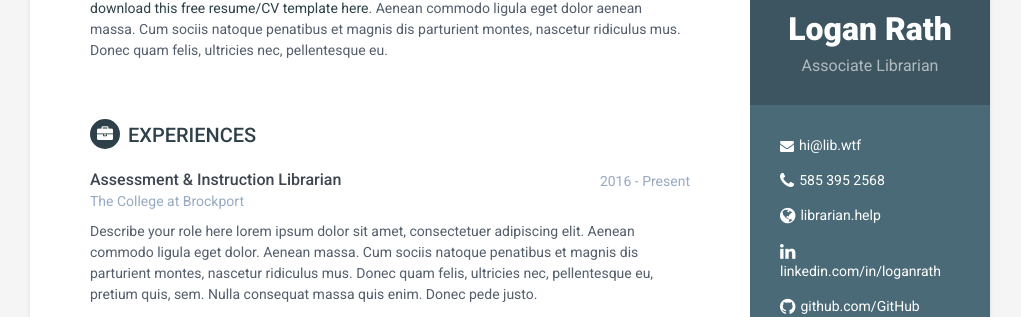
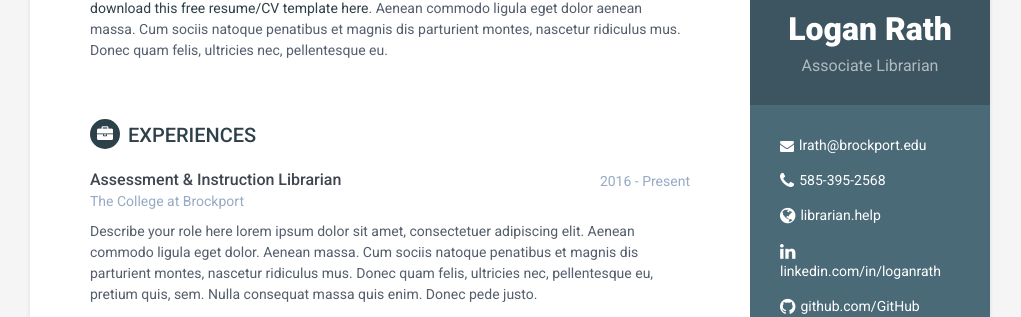
Before and after one commit to loganrath/CV, a Jekyll site: the page built from index.html, in a window 1280 px wide. Shown: the part 163-480 px from the top of the page, without its empty margins (130-1151 px from the left). Built offline with Jekyll 4.4.1, drawn with Linux system fonts in a browser that asks for light colours.

Commit message:
contact info

```diff
--- a/_config.yml
+++ b/_config.yml
@@ -9,7 +9,7 @@ baseurl: '/CV' #change it according to your repository name
 #style: styles-3 #darkgreen
 #style: styles-4 #purple
 #style: styles-5 #orange
-style: styles-6
+style: styles-6 #darkblue
 
 
 #Profile information
@@ -18,8 +18,8 @@ tagline: Associate Librarian
 pic: profile.png  #place a 100x100 picture inside /assets/images/ folder and provide the name of the file below
 
 #sidebar links
-email: hi@lib.wtf
-phone: 585 395 2568
+email: lrath@brockport.edu
+phone: 585-395-2568
 website: librarian.help  #do not add http://
 linkedin: loganrath
 github: loganrath
```
